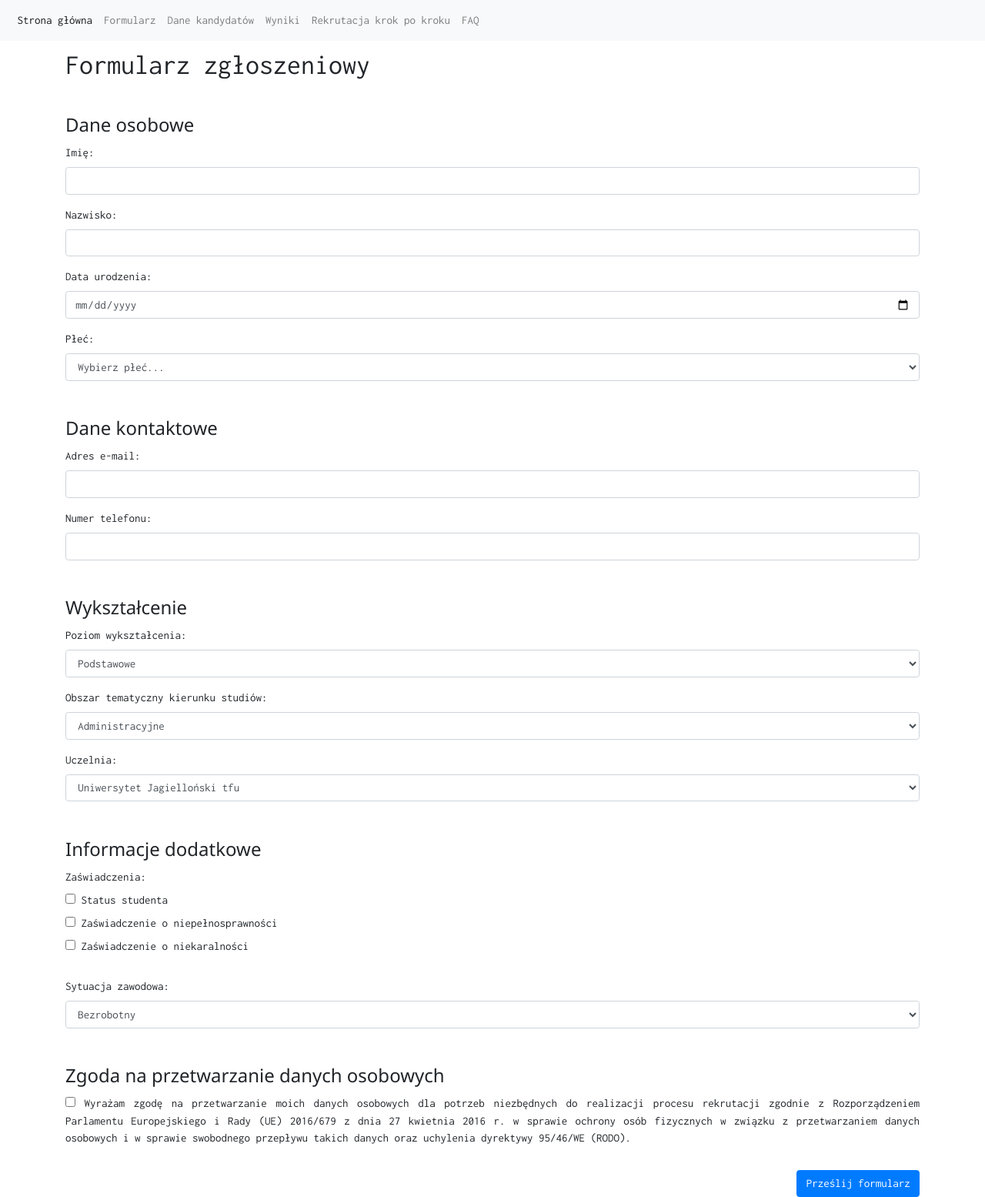
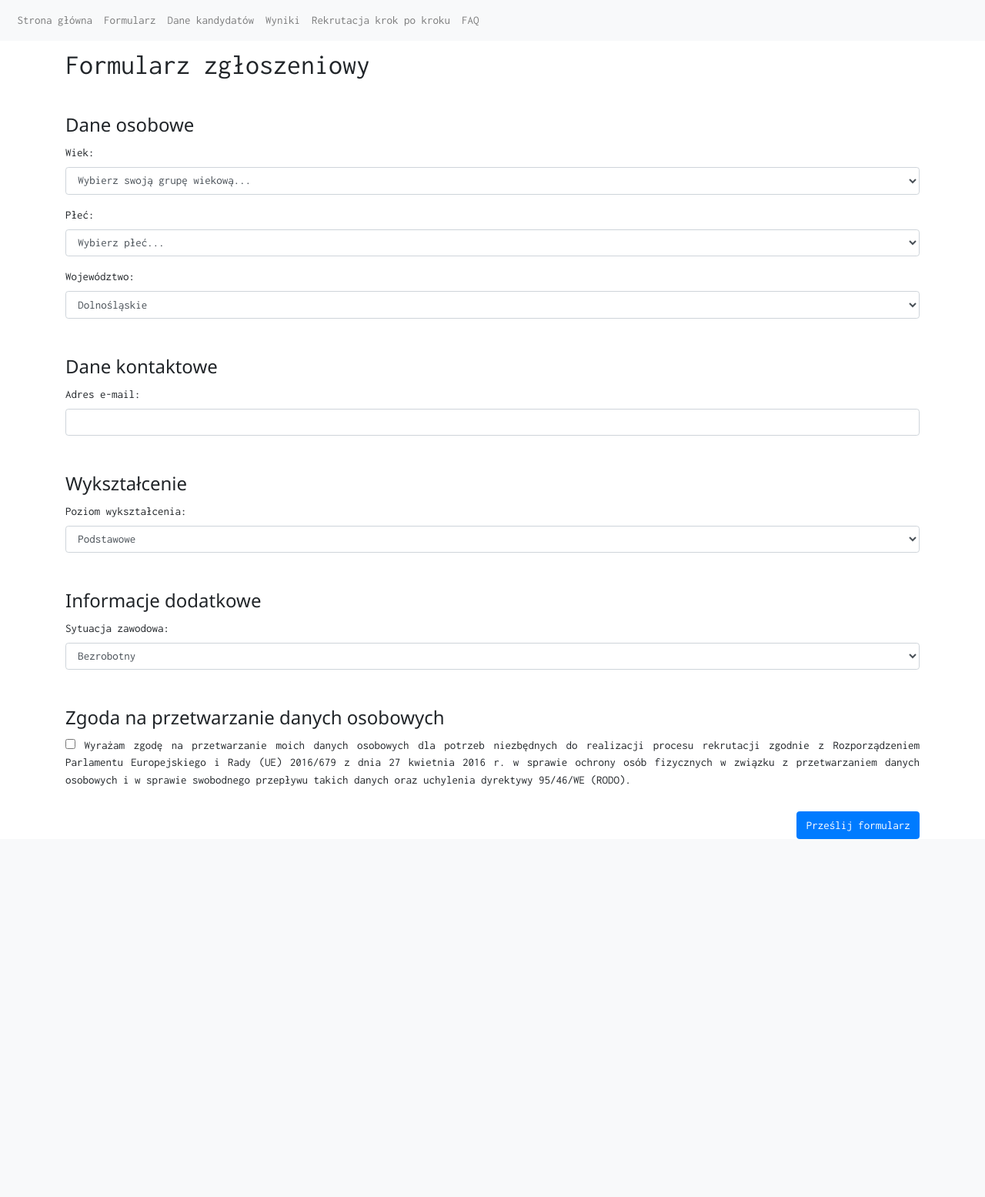
Before and after one commit to apieszka/webapp, a Flask app: template unit5.1/unit5.1/templates/form.html in a window 1280 px wide. Shown: the whole page at 77% size. After the commit the page ends 1090 px from the top, so only its background shows below. Run offline with Flask 2, Linux system fonts and the light colour scheme; the template is opened without the code that fills it, so the values that code supplies are empty; some libraries are stand-ins or nearby versions.

Commit message:
Zmiany w navbar, formularz i kim jesteśmy
Zmiana nawbaru, aby pokazywał aktualną stronę. usunięcie niepotrzebnych danych osobowych z formularza, dodanie przedziałów wiekowych, województw i uczelni

```diff
--- a/unit5.1/unit5.1/templates/base.html
+++ b/unit5.1/unit5.1/templates/base.html
@@ -12,6 +12,17 @@
     <link rel="stylesheet" href="https://fonts.googleapis.com/css?family=Inconsolata">
     <link rel="stylesheet" type="text/css" href="/static/css/style.css">
     <title>Rekrutacja</title>
+
+    <script src="http://code.jquery.com/jquery-2.1.4.min.js"></script>
+    <script>
+        $(function(){
+            $('a').each(function(){
+                if ($(this).prop('href') == window.location.href) {
+                    $(this).addClass('active'); $(this).parents('li').addClass('active');
+                }
+            });
+        });
+    </script>
 </head>
 
 <body>
@@ -25,7 +36,7 @@
 
         <div class="collapse navbar-collapse" id="navbarSupportedContent">
             <ul class="navbar-nav mr-auto">
-                <li class="nav-item active">
+                <li class="nav-item">
                     <a class="nav-link" href="/">Strona główna<span class="sr-only">(current)</span></a>
                 </li>
                 <li class="nav-item">
@@ -48,6 +59,7 @@
         </div>
     </nav>
 
+
     <div class="container theme-showcase" role="main">
         {% block content %}{% endblock %}
     </div>
--- a/unit5.1/unit5.1/templates/form.html
+++ b/unit5.1/unit5.1/templates/form.html
@@ -8,7 +8,7 @@
 
 <form role="form" action="/save" method="post">
     <h3>Dane osobowe</h3>
-    <div class="form-group">
+    <!-- <div class="form-group">
         <label for="firstname">Imię:</label>
         <input type="text" class="form-control" id="firstname" name="firstname" required>
         <option value="" disabled selected hidden>Choose Gender...</option>
@@ -16,11 +16,19 @@
     <div class="form-group">
         <label for="lastname">Nazwisko:</label>
         <input type="text" class="form-control" id="lastname" name="lastname" required>
-    </div>
+    </div> -->
 
     <div class="form-group">
-        <label for="date">Data urodzenia:</label>
-        <input type="date" class="form-control" id="date" name="date" required>
+        <label for="date">Wiek:</label>
+        <select class="form-control" id="wiek" name="wiek">
+            <option value="" disabled selected hidden>Wybierz swoją grupę wiekową...</option>
+            <option>mniej niż 18</option>
+            <option>18-21</option>
+            <option>22-25</option>
+            <option>26-35</option>
+            <option>35-60</option>
+            <option>60+</option>
+        </select>
     </div>
 
     <div class="form-group">
@@ -33,6 +41,28 @@
         <option>Wolę nie odpowiadać</option>
       </select>
     </div>
+
+    <div class="form-group">
+        <label for="woj">Województwo:</label>
+        <select class="form-control" id="woj"name="woj">
+            <option value="1">Dolnośląskie</option>
+            <option value="2">Kujawsko-Pomorskie</option>
+            <option value="3">Lubelskie</option>
+            <option value="4">Lubuskie</option>
+            <option value="5">Łódzkie</option>
+            <option value="6">Małopolskie</option>
+            <option value="7">Mazowieckie</option>
+            <option value="8">Opolskie</option>
+            <option value="9">Podkarpackie</option>
+            <option value="10">Podlaskie</option>
+            <option value="11">Pomorskie</option>
+            <option value="12">Śląskie</option>
+            <option value="13">Świętokrzyskie</option>
+            <option value="14">Warmińsko-Mazurskie</option>
+            <option value="15">Wielkopolskie</option>
+            <option value="16">Zachodniopomorskie</option>
+        </select>
+     </div>
     <br>
 
     <h3>Dane kontaktowe</h3>
@@ -41,26 +71,93 @@
         <input type="email" class="form-control" id="email" name="email" required>
     </div>
 
-    <div class="form-group">
+    <!-- <div class="form-group">
         <label for="phone">Numer telefonu:</label>
         <input type="text" class="form-control" id="phone" name="phone" required>
-    </div>
+    </div> -->
+
+    <script language="javascript">
+        function EdSelectCheck(nameSelect)
+        {
+            console.log(nameSelect);
+            if(nameSelect){
+                wyzsze1Value = document.getElementById("wyzsze1").value;
+                wyzsze2Value = document.getElementById("wyzsze2").value;
+                wyzsze3Value = document.getElementById("wyzsze3").value;
+                if(wyzsze1Value == nameSelect.value || wyzsze2Value == nameSelect.value || wyzsze3Value == nameSelect.value){
+                    document.getElementById("DivCheck").style.display = "block";
+                }
+                else{
+                    document.getElementById("DivCheck").style.display = "none";
+                }
+            }
+            else{
+                document.getElementById("DivCheck").style.display = "none";
+            }
+        }
+
+        function UczelniaSelectCheck(nameSelect)
+        {
+            console.log(nameSelect);
+            if(nameSelect){
+                uczelniaValue = document.getElementById("uczelnia").value;
+                if(uczelniaValue == nameSelect.value){
+                    document.getElementById("UczelniaDivCheck").style.display = "block";
+                }
+                else{
+                    document.getElementById("UczelniaDivCheck").style.display = "none";
+                }
+            }
+            else{
+                document.getElementById("UczelniaDivCheck").style.display = "none";
+            }
+        }
+    </script>
 
     <br>
     <h3>Wykształcenie</h3>
     <div class="form-group">
         <label for="ed">Poziom wykształcenia:</label>
-        <select class="form-control" id="ed" name="ed">
+        <select class="form-control" id="ed" name="ed" onchange="EdSelectCheck(this);">
         <option>Podstawowe</option>
         <option>Gimnazjalne</option>
         <option>Zasadnicze zawodowe</option>
         <option>Średnie</option>
-        <option>Wyższe I-ego stopnia</option>
-        <option>Wyższe II-ego stopnia</option>
-        <option>Wyższe III-ego stopnia</option>
+        <option id="wyzsze1" value="1">Wyższe I-ego stopnia</option>
+        <option id="wyzsze2" value="2">Wyższe II-ego stopnia</option>
+        <option id="wyzsze3" value="3">Wyższe III-ego stopnia</option>
         </select>
     </div>
 
+    <div id="DivCheck" style= "display:none;">
+        <div class="form-group">
+            <label for="ed">Uczelnia:</label>
+            <select class="form-control" id="ed" name="ed" onchange="UczelniaSelectCheck(this);">
+            <option>Uniwersytet Pedagogiczny im. Komisji Edukacji w Krakowie</option>
+            <option>Szkoła Główna Gospodarstwa Wiejskiego w Warszawie</option>
+            <option>Uniwersytet Jagielloński w Krakowie</option>
+            <option>Uniwersytet Marii Curie-Skłodowskiej w Lublinie</option>
+            <option>Akademia Górniczo-Hutnicza im. Stanisława Staszica w Krakowie</option>
+            <option>Uniwersytet Papieski Jana Pawła II w Krakowie</option>
+            <option>Społeczna Akademia Nauk w Łodzi</option>
+            <option>Uniwersytet Warszawski</option>
+            <option>Uniwersytet im. Adama Mickiewicza w Poznaniu</option>
+            <option>Akademia WSB w Dąbrowie Górniczej</option>
+            <option>Uniwersytet Śląski w Katowicach</option>
+            <option>Uniwersytet Gdański</option>
+            <option>Uniwersytet Łódzki</option>
+            <option>Politechnika Krakowska</option>
+            <option>Uniwersytet Rolniczy w Krakowie</option>
+            <option>Akademia Ignatianum w Krakowie</option>
+            <option>Uniwersytet Opolski</option>
+            <option>Uniwersytet Ekonomiczny w Krakowie</option>
+            <option>Uniwersytet Medyczny w Łodzi</option>
+            <option id="uczelnia" value="1">Inne</option>
+        </select>
+        </div>
+    </div>
+
+    <div id="UczelniaDivCheck" style= "display:none;">
         <div class="form-group">
             <label for="ed">Obszar tematyczny kierunku studiów:</label>
             <select class="form-control" id="ed" name="ed">
@@ -78,19 +175,15 @@
             <option>Techniczne</option>
             <option>Turystyczno-sportowe</option>
             <option>Wojskowe i morskie</option>
-      </select>
+        </select><br>
+        <label for="innaUczelnia">Nazwa Uczelni:</label>
+        <input type="text" class="form-control" id="innaUczelnia" name="innaUczelnia" required>
         </div>
-
-    <div class="form-group">
-        <label for="ed">Uczelnia:</label>
-        <select class="form-control" id="ed" name="ed">
-          <option>Uniwersytet Jagielloński tfu</option>
-        </select>
     </div>
     <br>
     <h3>Informacje dodatkowe</h3>
 
-    <div>
+    <!-- <div>
         <label for="work">Zaświadczenia: <br></label>
         <br>
         <input type="checkbox" id="sstate" name="sstate" unchecked>
@@ -105,7 +198,7 @@
 
     </div>
 
-    <br>
+    <br> -->
 
     <div class="form-group">
         <label for="work">Sytuacja zawodowa:</label>
@@ -113,7 +206,6 @@
         <option>Bezrobotny</option>
         <option>Uczeń/student</option>
         <option>Emeryt/rencista</option>
-        <option>Średnie</option>
       </select>
     </div>
     <br>
```
Also changed, not shown: unit5.1/unit5.1/templates/krok.html (+5 -5 lines). Lines whose indentation alone changed are shown as unchanged.
